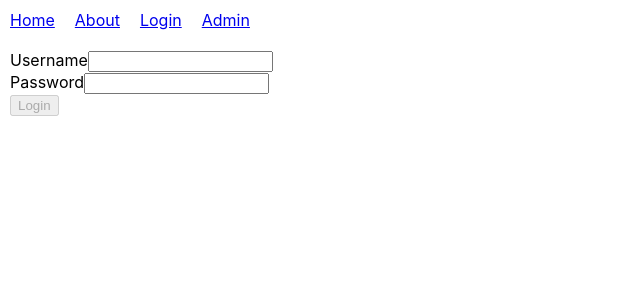
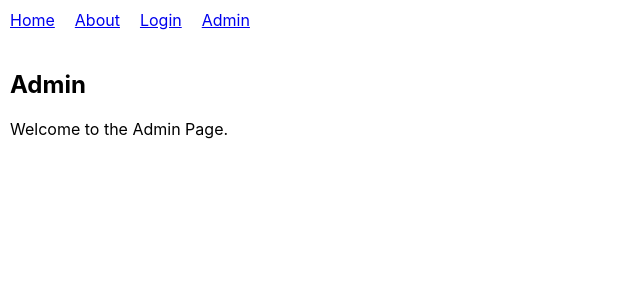
Before and after one commit to geocine/react-auth-demo, a React (Create React App) app: page /admin in a window 1280 px wide. Before the commit this address led to /login. Shown: the top 300 px of the page, without its empty margins (0-640 px from the left). Built offline with nearby package versions, Linux system fonts and the light colour scheme; sample sign-in values are in the browser's storage.

Commit message:
feat(redirect): redirect on load if auth

```diff
--- a/src/components/LoginPage.js
+++ b/src/components/LoginPage.js
@@ -1,5 +1,6 @@
 import React, { Component } from 'react'
 import AuthConsumer from '../services/Auth/AuthConsumer'
+import { Redirect } from 'react-router-dom'
 
 export default class Login extends Component {
   constructor(props) {
@@ -18,22 +19,25 @@ export default class Login extends Component {
   handleChange = event => {
     this.setState({
       [event.target.id]: event.target.value
-    });
+    })
   }
 
-  handleSubmit = (login) => {
-    return (event) => {
+  handleSubmit = login => {
+    return event => {
       event.preventDefault();
-      const { username, password} = this.state;
+      const { username, password } = this.state
       login(username, password);
     }
   }
 
   render() {
+    let { from } = this.props.location.state || { from: { pathname: "/" } }
     return (
       <div className="Login">
         <AuthConsumer>
-          {({login}) => (
+          {({ userInfo, login }) => {
+            if (userInfo) return <Redirect to={from} />
+            return (
               <form onSubmit={this.handleSubmit(login)}>
                 <div>
                   <label>Username</label>
@@ -54,12 +58,12 @@ export default class Login extends Component {
                     type="password"
                   />
                 </div>
-            <button
-              disabled={!this.validateForm()}
-              type="submit">
+                <button disabled={!this.validateForm()} type="submit">
                   Login
                 </button>
-          </form>)}
+              </form>
+            );
+          }}
         </AuthConsumer>
       </div>
     );
--- a/src/components/router/PrivateRoute.js
+++ b/src/components/router/PrivateRoute.js
@@ -1,29 +1,27 @@
 import React from 'react'
-import PropTypes from 'prop-types'
 import AuthConsumer from '../../services/Auth/AuthConsumer'
 import { Route, Redirect } from 'react-router-dom'
 
-const PrivateRoute = ({ component: Component, ...rest }, context) => (
-  <Route {...rest} render={props => (
-    <AuthConsumer>
-      {({userInfo}) =>
-        (
+const PrivateRoute = ({ component: Component, ...rest }) => (
+  <Route
+    {...rest}
+    render={props => (
+      <AuthConsumer>
+        {({ userInfo }) =>
           userInfo ? (
             <Component {...props} />
           ) : (
-            <Redirect to={{
-              pathname: '/login',
-              state: { from: props.location }
-            }} />
+            <Redirect
+              to={{
+                pathname: "/login",
+                state: { from: props.location }
+              }}
+            />
           )
-        )
-      }
-    </AuthConsumer>
-  )} />
-)
-
-PrivateRoute.contextTypes = {
-  auth: PropTypes.object
-}
+        }
+      </AuthConsumer>
+    )}
+  />
+);
 
 export default PrivateRoute
--- a/src/helpers/http.js
+++ b/src/helpers/http.js
@@ -11,7 +11,7 @@ const checkStatus = (response) => {
 }
 
 export const getHttp = (path) => {
-  const accessToken = sessionStorage.getItem('accessToken')
+  const accessToken = localStorage.getItem('accessToken')
   return fetch(`${path}`, {
     headers: {
       'Accept': 'application/json',
@@ -23,7 +23,7 @@ export const getHttp = (path) => {
 }
 
 export const postHttp = (path, data) => {
-  const accessToken = sessionStorage.getItem('accessToken')
+  const accessToken = localStorage.getItem('accessToken')
   return fetch(`${path}`, {
     method: 'POST',
     headers: {
@@ -37,7 +37,7 @@ export const postHttp = (path, data) => {
 }
 
 export const putHttp = (path, data) => {
-  const accessToken = sessionStorage.getItem('accessToken')
+  const accessToken = localStorage.getItem('accessToken')
 
   return fetch(`${path}`, {
     method: 'PUT',
--- a/src/services/Auth/AuthProvider.js
+++ b/src/services/Auth/AuthProvider.js
@@ -24,8 +24,8 @@ class AuthProvider extends React.Component  {
     this.setState({ ...this.state, userInfo: null, accessToken: null, isLoading: false, error: err});
   }
   async setInfo() {
-    const userInfo = sessionStorage.getItem('userInfo')
-    const accessToken = sessionStorage.getItem('accessToken')
+    const userInfo = JSON.parse(localStorage.getItem('userInfo'))
+    const accessToken = localStorage.getItem('accessToken')
     if(userInfo) {
       this.setState({ ...this.state, userInfo, accessToken, isLoading: false, error: null})
     }
@@ -34,8 +34,8 @@ class AuthProvider extends React.Component  {
     this.toggleLoading();
     try {
       const userInfo = await postHttp('/auth/login',{username, password})
-      sessionStorage.setItem('userInfo', JSON.stringify(userInfo))
-      sessionStorage.setItem('accessToken', userInfo.accessToken)
+      localStorage.setItem('userInfo', JSON.stringify(userInfo))
+      localStorage.setItem('accessToken', userInfo.accessToken)
       this.fetchSuccess(userInfo)
     }
     catch(ex) {
@@ -44,8 +44,8 @@ class AuthProvider extends React.Component  {
   }
   async logout() {
     const userInfo = await postHttp('/auth/logout')
-    sessionStorage.removeItem('userInfo')
-    sessionStorage.removeItem('accessToken')
+    localStorage.removeItem('userInfo')
+    localStorage.removeItem('accessToken')
     return userInfo
   }
   render() {
```
Lines whose indentation alone changed are shown as unchanged.
